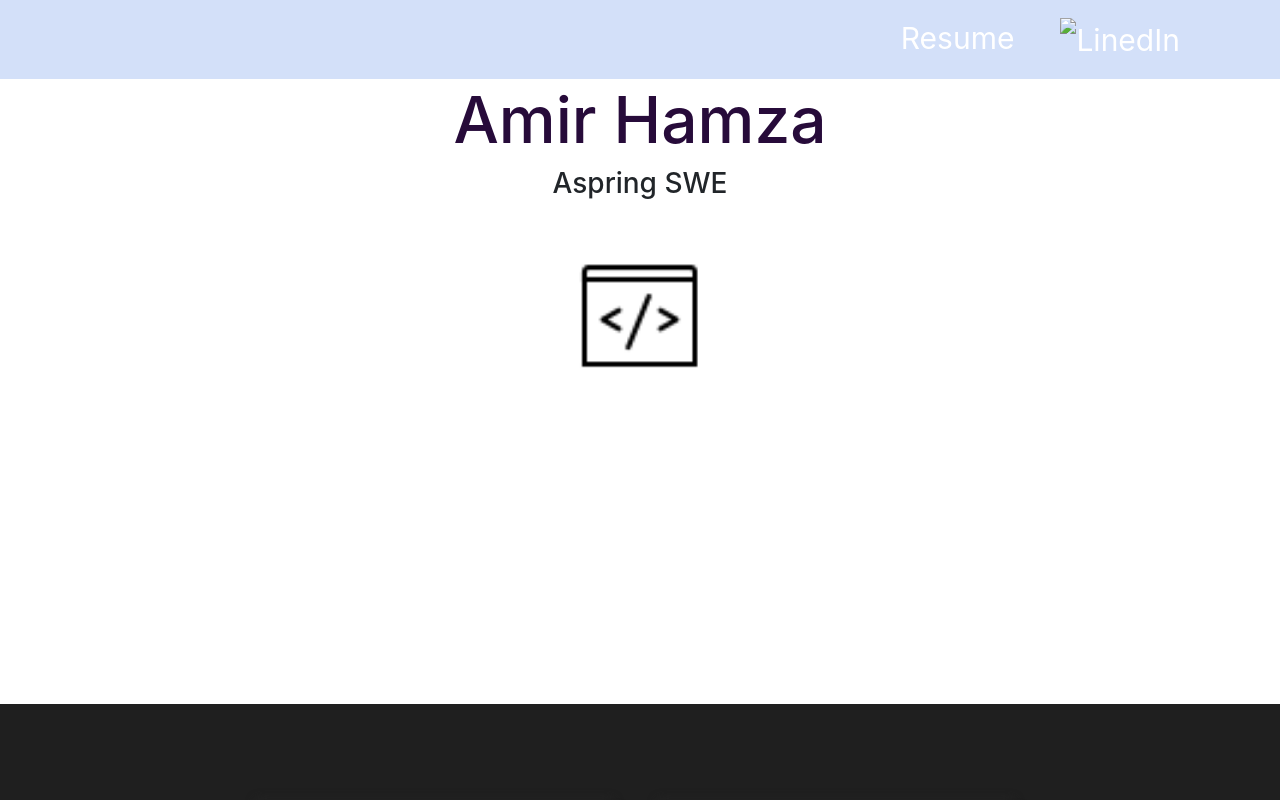
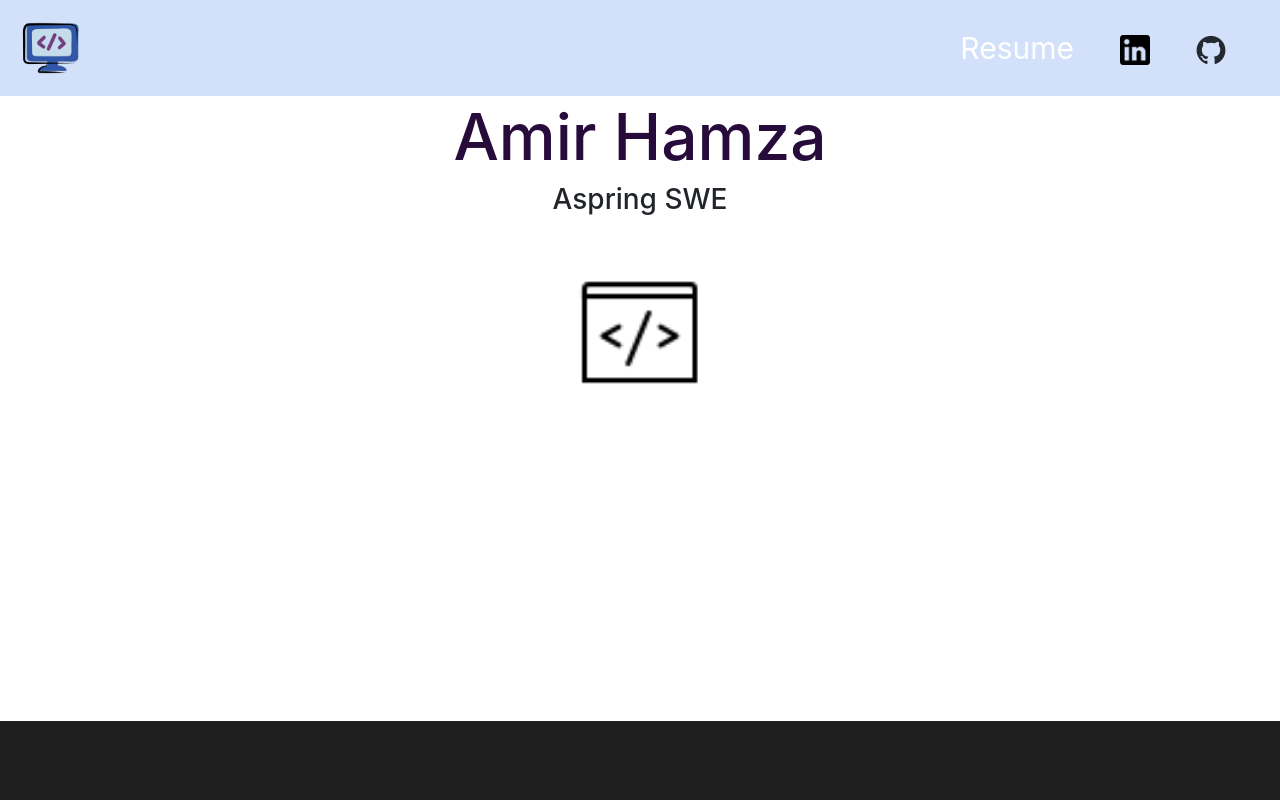
Before and after one commit to hhkbhamza/hhkbhamza, a plain HTML site: page index.html in a window 1280 px wide. Shown: the top 800 px of the page. Drawn offline with nearby package versions, Linux system fonts and the light colour scheme; the site is published under a folder, as on GitHub Pages, so addresses that start at the root find nothing.

Commit message:
images not displaying/fixing links

```diff
--- a/index.html
+++ b/index.html
@@ -26,7 +26,7 @@
     ></script>
 
     <nav class="navbar navbar-expand-md">
-      <a class="navbar-brand" href="#"><img src="/images/icons8-programming-100.png" width="70px" alt=""></a>
+      <a class="navbar-brand" href="#"><img src="images/icons8-programming-100.png" width="70px" alt=""></a>
       <button
         class="navbar-toggler navbar-dark"
         type="button"
@@ -47,7 +47,7 @@
               class="nav-link"
               href="https://www.linkedin.com/in/amirhamza1/"
               target="_blank"
-              ><img src="/images/linkedin-logo.png" alt="LinedIn" width="30px"></a
+              ><img src="images/linkedin-logo.png" alt="LinedIn" width="30px"></a
             >
           </li>
           <li class="nav-item">
@@ -55,7 +55,7 @@
               class="nav-link"
               href="https://github.com/hhkbhamza"
               target="_blank"
-              ><img src="/images/github-mark.png" alt="" width="30px"></a
+              ><img src="images/github-mark.png" alt="" width="30px"></a
             >
           </li>
         </ul>
```
